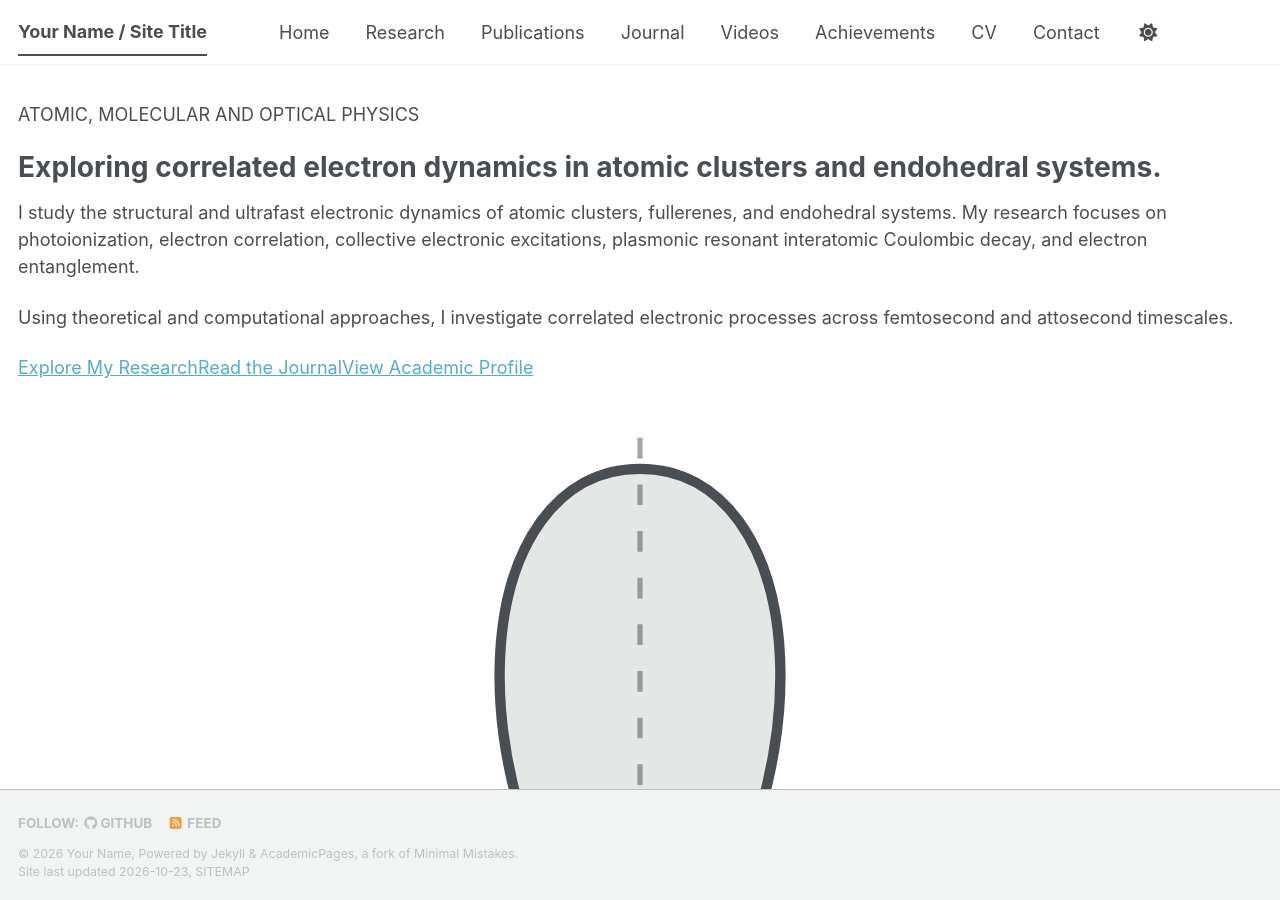
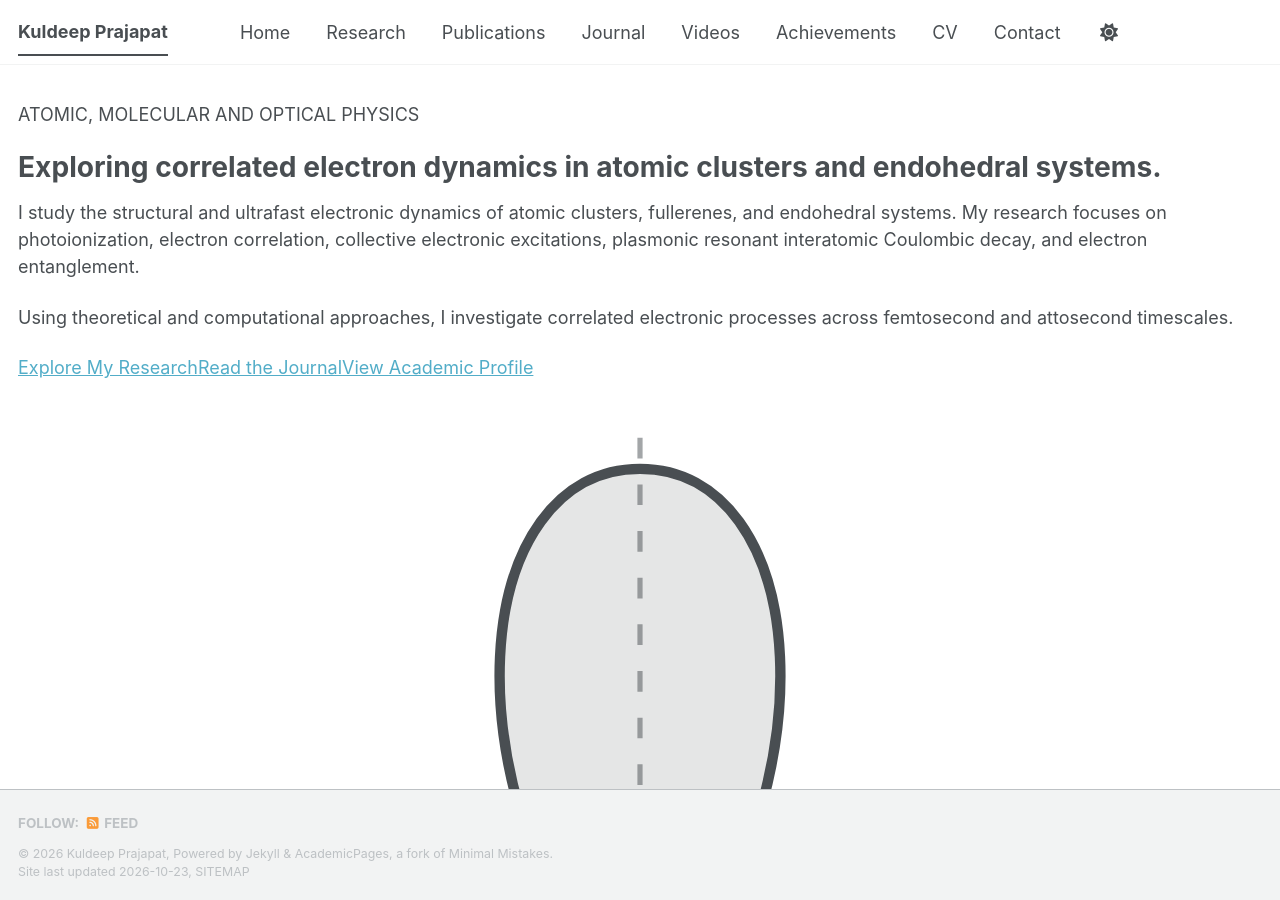
Before and after one commit to PRAJAPAT-KULDEEP/kuldeep-prajapat, a Jekyll site: the page built from _pages/about.md, in a window 1280 px wide and 900 px high. Built offline with Jekyll 4.4.1, drawn with Linux system fonts in a browser that asks for light colours; a style sheet for code colours, icons or effects is not loaded.

Commit message:
Update _config.yml
updated the details

```diff
--- a/_config.yml
+++ b/_config.yml
@@ -9,40 +9,44 @@
 # Basic Site Settings
 locale                   : "en-US"
 site_theme               : "default" # The available themes options are "default", "air", "sunrise", "mint", "dirt" and "contrast"
-title                    : "Your Name / Site Title"
+title                    : "Kuldeep Prajapat"
 title_separator          : "-"
-name                     : &name "Your Name"
-description              : &description "Your Name's academic portfolio"   # Update this with a general description of your site, this is the default if not overridden by a page
-url                      : https://academicpages.github.io # The base hostname & protocol for your site e.g. "https://[your GitHub username].github.io",
+name                     : &name "Kuldeep Prajapat"
+description              : &description "I am a  researcher in Atomic, Molecular and Optical Physics at IIT Mandi, working on the structural and ultrafast electronic dynamics of atomic clusters fullerene and endohedral systems.
+
+My research focuses on photoionization, electron correlation, collective excitations, plasmonic resonant ICD (RICD), and electron entanglement. I use TDDFT, photoelectron angular distributions, Wigner–Smith time delays, and classical-trajectory Monte Carlo simulations  to investigate correlated electron dynamics from the femtosecond to attosecond timescale.
+
+Research interests: Cluster Physics | Fullerene | Endohedral Systems | Photoionization | Plasmonic RICD | ICD | Electron Correlation & Entanglement | Attosecond Dynamics | Photoelectron Time Delays"   # Update this with a general description of your site, this is the default if not overridden by a page
+url                      : https://prajapat-kuldeep.github.io # The base hostname & protocol for your site e.g. "https://[your GitHub username].github.io",
                                                            # or if you already have some other page hosted on Github then use "https://[your GitHub username].github.io/[Your Repo Name]"
-baseurl                  : "" # the subpath of your site, e.g. "/blog"
-repository               : "academicpages/academicpages.github.io"
+baseurl                  : "/kuldeep-prajapat" # the subpath of your site, e.g. "/blog"
+repository               : "PRAJAPAT-KULDEEP/kuldeep-prajapat"
 
 # Site Author - The following control what appear as part of the author content on the side bar.
 #               If a field is blank the icon and link will not appear, otherwise it will be shown.
 #               Additional customization can be done by editing /_includes/author-profile.html
 author:
   # Biographic information
-  avatar           : "profile.png"
-  name             : "Your Sidebar Name"
+  avatar           : #"profile.png"
+  name             : #"Your Sidebar Name"
   pronouns         : # example: "she/her"
-  bio              : "Short biography for the left-hand sidebar"
-  location         : "Earth"
-  employer         : "Red Brick University"
+  bio              : #"Short biography for the left-hand sidebar"
+  location         : #"Earth"
+  employer         : #"Red Brick University"
   uri              : # URL
-  email            : "none@example.org"
+  email            : #"none@example.org"
 
   # Academic websites
   academia         : # URL
   arxiv            : # URL - Update with the correct link to your profile
-  googlescholar    : "https://scholar.google.com/citations?user=PS_CX0AAAAAJ"
+  googlescholar    : "https://scholar.google.com/citations?user=R3HZ-pkAAAAJ&hl=en"
   inspire-hep      : # URL
   impactstory      : # URL
   orcid            : "https://orcid.org/yourorcidurl"
   semantic         : # URL
   ssrn             : # URL
   pubmed           : "https://www.ncbi.nlm.nih.gov/pubmed/?term=john+snow"
-  researchgate     : # URL
+  researchgate     : "https://www.researchgate.net/profile/Kuldeep-Prajapat-2?ev=hdr_xprf"
   scopus           : # URL
   zotero           : # URL
 
@@ -51,7 +55,7 @@
   bitbucket        : # Username - Update with your username on the site
   codepen          : # Username
   dribbble         : # Username
-  github           : "academicpages"
+  github           : #"academicpages"
   kaggle           : # Username
   stackoverflow    : # User number or user number and name (i.e., use "1" or "1/jeff-atwood")
 
@@ -66,7 +70,7 @@
   keybase          : # Username
   instagram        : # Username
   lastfm           : # Username
-  linkedin         : # Username
+  linkedin         : "https://in.linkedin.com/in/kuldeep-prajapat-2814ba351"
   mastodon         : # URL
   medium           : # URL
   pinterest        : # Username
```
